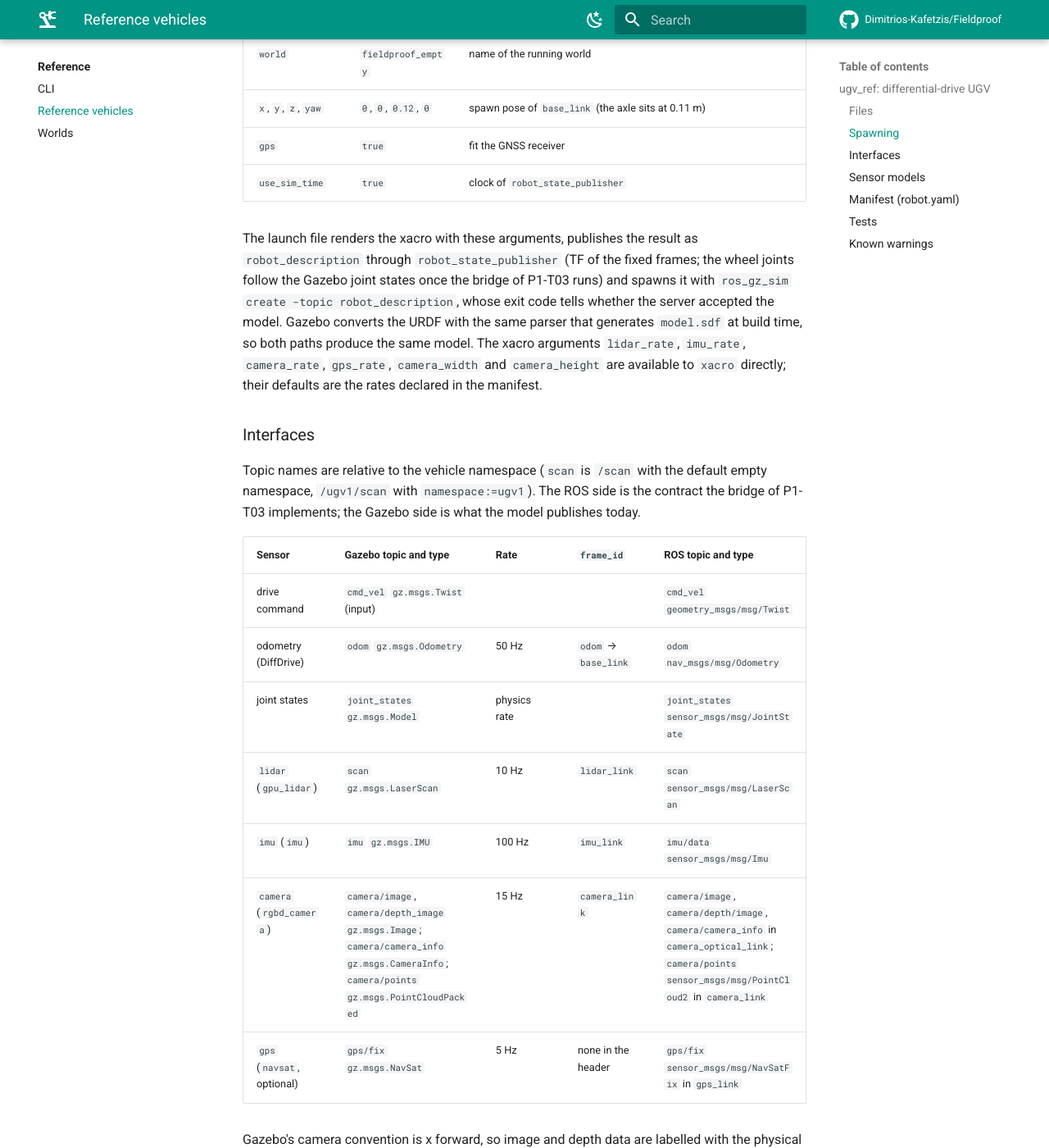
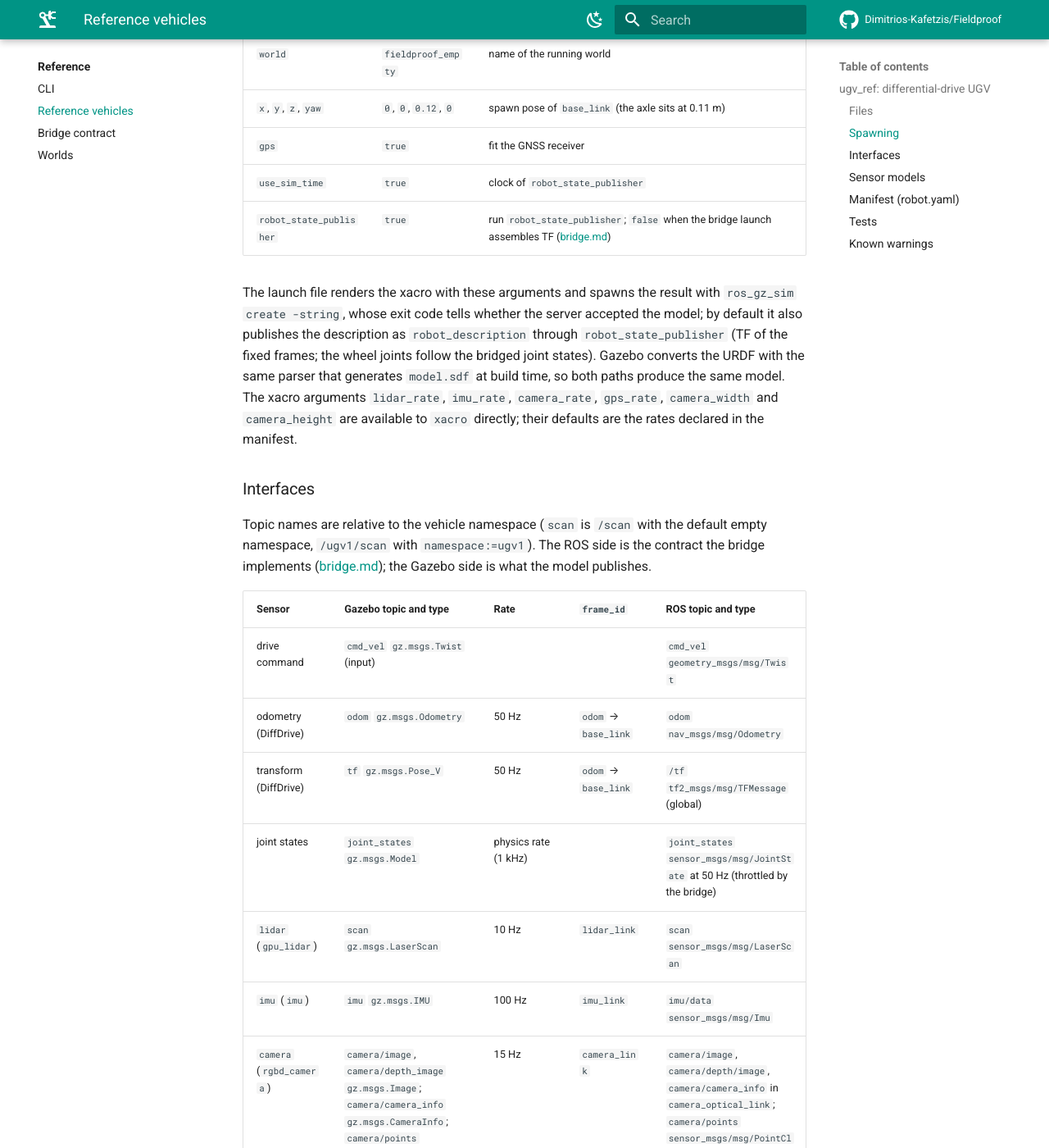
Before and after one commit to Dimitrios-Kafetzis/Fieldproof, an MkDocs documentation site: the page built from docs/reference/robots.md, in a window 1280 px wide and 1400 px high, scrolled down 1785 px. Shown: the whole window at 82% size. Built offline with MkDocs 1.6.1 and Material for MkDocs 9.7.7, drawn with Linux system fonts in a browser that asks for light colours; comment, search, counter and statistics services are not loaded; some of the changed text lies outside the part shown.

Commit message:
docs(bridge): document the bridge contract, generator, adapters and launch
Adds docs/reference/bridge.md (the bundle, the rules, the adapters, the launch arguments, the
contract of the reference UGV, the checker and its tests) to the navigation and the reference
index, and updates the CLI, reference vehicles and workspaces pages and the READMEs for the new
workspace order and the manifest fields.

Task: P1-T03

```diff
--- a/docs/reference/robots.md
+++ b/docs/reference/robots.md
@@ -3,7 +3,7 @@
 The reference vehicles are the models Fieldproof ships for scenarios that need no real vehicle
 description: a UGV (task P1-T01, this page), two UAVs (P4-T03) and a USV (P5-T02). They live in
 the `fieldproof_robots` package of the `robots/` workspace
-([workspaces.md](../setup/workspaces.md#the-ros-workspaces-sim-bridge-robots)), one directory
+([workspaces.md](../setup/workspaces.md#the-ros-workspaces-sim-robots-bridge)), one directory
 per vehicle under `models/`, and are described once, as xacro URDF: `robot_state_publisher`
 reads the URDF for TF, and the SDF that Gazebo spawns is generated from it at build time
 ([01-architecture.md](../plan/01-architecture.md#l1-physics-and-sensor-engine)). A real robot's URDF
@@ -65,27 +65,30 @@
 | `x`, `y`, `z`, `yaw` | `0`, `0`, `0.12`, `0` | spawn pose of `base_link` (the axle sits at 0.11 m) |
 | `gps` | `true` | fit the GNSS receiver |
 | `use_sim_time` | `true` | clock of `robot_state_publisher` |
+| `robot_state_publisher` | `true` | run `robot_state_publisher`; `false` when the bridge launch assembles TF ([bridge.md](bridge.md)) |
 
-The launch file renders the xacro with these arguments, publishes the result as
-`robot_description` through `robot_state_publisher` (TF of the fixed frames; the wheel joints
-follow the Gazebo joint states once the bridge of P1-T03 runs) and spawns it with
-`ros_gz_sim create -topic robot_description`, whose exit code tells whether the server accepted
-the model. Gazebo converts the URDF with the same parser that generates `model.sdf` at build
-time, so both paths produce the same model. The xacro arguments `lidar_rate`, `imu_rate`,
+The launch file renders the xacro with these arguments and spawns the result with
+`ros_gz_sim create -string`, whose exit code tells whether the server accepted the model; by
+default it also publishes the description as `robot_description` through `robot_state_publisher`
+(TF of the fixed frames; the wheel joints follow the bridged joint states). Gazebo converts the
+URDF with the same parser that generates `model.sdf` at build time, so both paths produce the same
+model. The xacro arguments `lidar_rate`, `imu_rate`,
 `camera_rate`, `gps_rate`, `camera_width` and `camera_height` are available to `xacro` directly;
 their defaults are the rates declared in the manifest.
 
 ### Interfaces
 
 Topic names are relative to the vehicle namespace (`scan` is `/scan` with the default empty
-namespace, `/ugv1/scan` with `namespace:=ugv1`). The ROS side is the contract the bridge of
-P1-T03 implements; the Gazebo side is what the model publishes today.
+namespace, `/ugv1/scan` with `namespace:=ugv1`). The ROS side is the contract the bridge
+implements ([bridge.md](bridge.md#the-contract-of-the-reference-ugv)); the Gazebo side is what
+the model publishes.
 
 | Sensor | Gazebo topic and type | Rate | `frame_id` | ROS topic and type |
 | --- | --- | --- | --- | --- |
 | drive command | `cmd_vel` `gz.msgs.Twist` (input) | | | `cmd_vel` `geometry_msgs/msg/Twist` |
 | odometry (DiffDrive) | `odom` `gz.msgs.Odometry` | 50 Hz | `odom` → `base_link` | `odom` `nav_msgs/msg/Odometry` |
-| joint states | `joint_states` `gz.msgs.Model` | physics rate | | `joint_states` `sensor_msgs/msg/JointState` |
+| transform (DiffDrive) | `tf` `gz.msgs.Pose_V` | 50 Hz | `odom` → `base_link` | `/tf` `tf2_msgs/msg/TFMessage` (global) |
+| joint states | `joint_states` `gz.msgs.Model` | physics rate (1 kHz) | | `joint_states` `sensor_msgs/msg/JointState` at 50 Hz (throttled by the bridge) |
 | `lidar` (`gpu_lidar`) | `scan` `gz.msgs.LaserScan` | 10 Hz | `lidar_link` | `scan` `sensor_msgs/msg/LaserScan` |
 | `imu` (`imu`) | `imu` `gz.msgs.IMU` | 100 Hz | `imu_link` | `imu/data` `sensor_msgs/msg/Imu` |
 | `camera` (`rgbd_camera`) | `camera/image`, `camera/depth_image` `gz.msgs.Image`; `camera/camera_info` `gz.msgs.CameraInfo`; `camera/points` `gz.msgs.PointCloudPacked` | 15 Hz | `camera_link` | `camera/image`, `camera/depth/image`, `camera/camera_info` in `camera_optical_link`; `camera/points` `sensor_msgs/msg/PointCloud2` in `camera_link` |
@@ -95,7 +98,9 @@
 `camera_link`; the URDF adds the ROS optical frame `camera_optical_link` (z forward, x right,
 y down) as its child, and the bridge relabels image and camera info with it. The point cloud is
 expressed in `camera_link` and keeps that frame. Gazebo Harmonic's NavSat system publishes the
-fix without a `frame_id`; the bridge adapter sets `gps_link`.
+fix without a `frame_id`; the bridge's adapter sets `gps_link`. Every ROS output may carry a `qos`
+block (the images use the sensor-data profile, best effort with a queue of 5; the point cloud is
+reliable), and `gz_rate` marks an interface Gazebo publishes faster than the declared `rate_hz`.
 
 ### Sensor models
 
@@ -111,10 +116,10 @@
 
 ### Manifest (`robot.yaml`)
 
-The manifest is the contract between the model and the rest of the stack and the input of the
-bridge generator (P1-T03). P1-T04 formalises the format as manifest schema v0 (image,
-entrypoint, driver-swap map, readiness, budgets); the draft shipped with P1-T01 is
-`apiVersion: fieldproof.dev/v0alpha1`, `kind: Robot`, with these sections:
+The manifest is the contract between the model and the rest of the stack and the input of the bridge
+generator (`fieldproof bridge gen`, [bridge.md](bridge.md)). P1-T04 formalises the format as
+manifest schema v0 (image, entrypoint, driver-swap map, readiness, budgets); the draft shipped with
+P1-T01 is `apiVersion: fieldproof.dev/v0alpha1`, `kind: Robot`, with these sections:
 
 | Section | Contents |
 | --- | --- |
@@ -122,8 +127,8 @@
 | `description` | the xacro, generated URDF and SDF, `model_uri`, launch file, meshes, and the xacro argument defaults |
 | `frames` | `base`, `footprint`, `odom` |
 | `dimensions` | length, width, height, ground clearance, mass |
-| `drive` | `type`, wheel radius and separation, `joints`, `limits`, and the `command`, `odometry`, `joint_states` interfaces (Gazebo and ROS topic and type, rate, frames) |
-| `sensors[]` | `name`, `type`, `frame_id`, `rate_hz`, `gz_topic`, `noise`, `optional`, `outputs[]` (Gazebo topic and type, ROS topic, type and frame; `gz_header_frame_id: false` where Gazebo leaves the header frame empty) |
+| `drive` | `type`, wheel radius and separation, `joints`, `limits`, and the `command`, `odometry`, `joint_states`, `tf` interfaces (Gazebo and ROS topic and type, rate, frames, `qos`; `gz_rate: physics` on the joint states) |
+| `sensors[]` | `name`, `type`, `frame_id`, `rate_hz`, `gz_topic`, `noise`, `optional`, `outputs[]` (Gazebo topic and type, ROS topic, type and frame, `qos`; `gz_header_frame_id: false` where Gazebo leaves the header frame empty) |
 
 `test/test_ugv_ref.py` checks the manifest against the generated SDF and URDF: every sensor,
 topic, rate, frame, limit and xacro default declared here is what the model carries.
--- a/mkdocs.yml
+++ b/mkdocs.yml
@@ -113,4 +113,5 @@
       - reference/index.md
       - CLI: reference/cli.md
       - Reference vehicles: reference/robots.md
+      - Bridge contract: reference/bridge.md
       - Worlds: reference/worlds.md
```
Also changed, not shown: docs/reference/bridge.md (added, +197 -0 lines), docs/reference/cli.md (+1 -1 lines), docs/reference/index.md (+1 -1 lines), docs/reference/worlds.md (+1 -1 lines), docs/setup/workspaces.md (+14 -9 lines).
